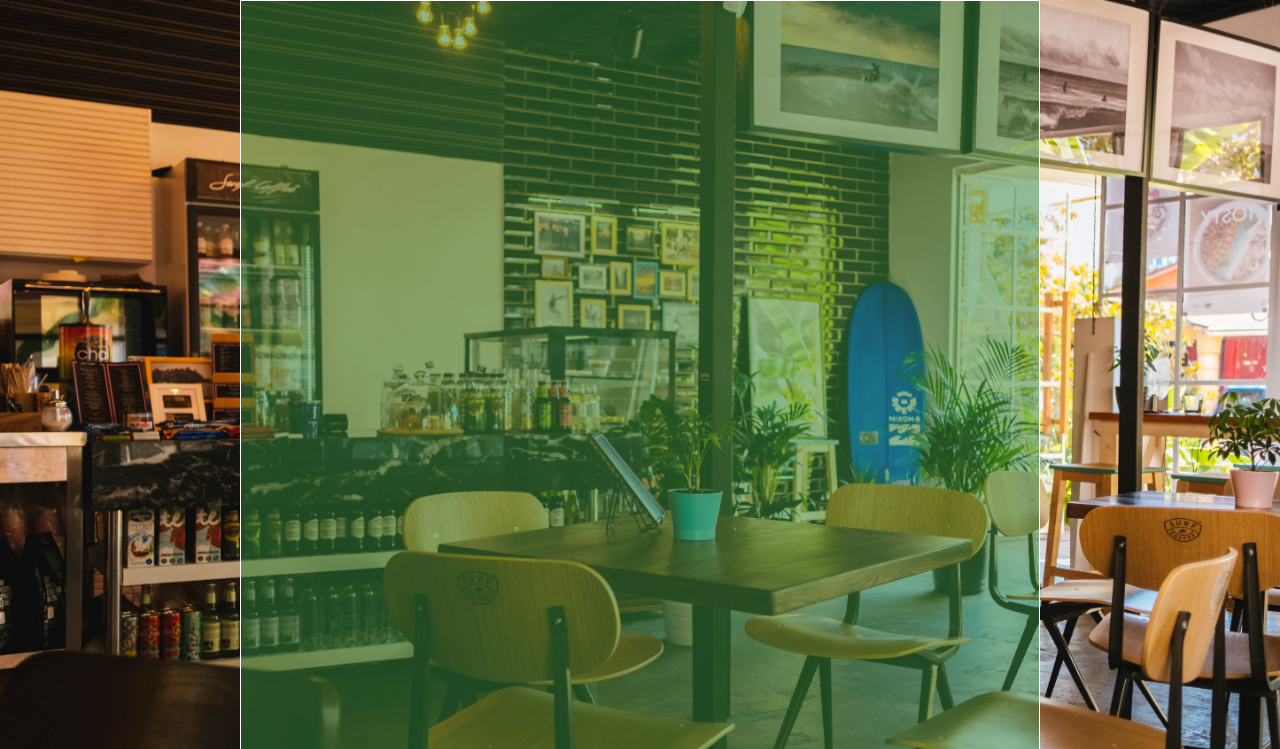
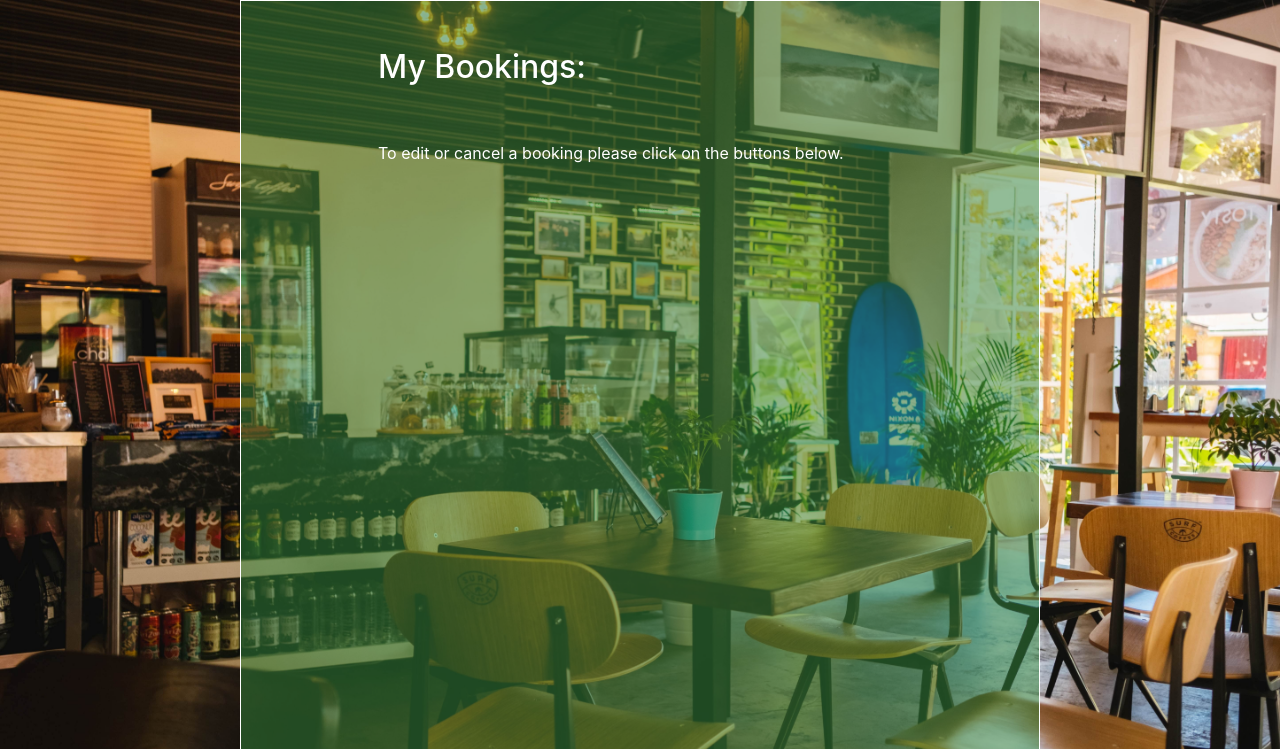
Before and after one commit to Martiless/nondairy-godmother, a Django app: page /my_bookings/ in a window 1280 px wide. Shown: the part 166-915 px from the top of the page. Run offline with Django 3.2, Linux system fonts and the light colour scheme; the visitor is signed in with stand-in values (Sample User, id 1); data that the repository does not hold is empty; some libraries are stand-ins or nearby versions.

Commit message:
Start initial set up of CRUD fucntions

```diff
--- a/bookingsystem/urls.py
+++ b/bookingsystem/urls.py
@@ -9,5 +9,5 @@ urlpatterns = [
     path('bookings/', views.BookingView.as_view(), name='bookings'),
     path('menus/', views.Menus.as_view(), name='menus'),
     path('thank_you/', views.ThankYou.as_view(), name='thank_you'),
-    path('my_bookings/', views.EditBookingView.as_view(), name='my_bookings'),
+    path('my_bookings/', views.ListBookingView.as_view(), name='my_bookings'),
 ]
--- a/bookingsystem/views.py
+++ b/bookingsystem/views.py
@@ -1,15 +1,15 @@
-from django.shortcuts import render
-from django.http import HttpResponse
-from django.http import HttpResponseRedirect
+from django.shortcuts import render, redirect, reverse, get_object_or_404
 from django.views import generic
 from django.views.generic.edit import FormView
 from .forms import OnlineForm, EditBookingForm
 from django.contrib import messages
-from django.urls import reverse_lazy
-
+from .models import Booking
 
 
 class Home(generic.DetailView):
+    """
+    Renders the Index page in the browser
+    """
     template_name = 'index.html'
 
     def get(self, request):
@@ -17,6 +17,9 @@ class Home(generic.DetailView):
 
 
 class BookingView(FormView):
+    """
+    Renders the Booking form page in the browser
+    """
     template_name = 'bookings.html'
     form_class = OnlineForm
     success_url = '/thank_you/'
@@ -35,6 +38,9 @@ class BookingView(FormView):
 
 
 class ThankYou(generic.DetailView):
+    """
+    Renders the Thank You page in the browser
+    """
     template_name = 'thank_you.html'
 
     def get(self, request):
@@ -42,13 +48,17 @@ class ThankYou(generic.DetailView):
 
 
 class Menus(generic.DetailView):
-    template_name = 'menus.html'
-
+    """
+    Renders the Menu page in the browser
+    """
     def get(self, request):
         return render(request, 'menus.html')
 
 
 class SignIn(generic.DetailView):
+    """
+    Renders the Login page in the browser
+    """
 
     def login_view(self, request):
         if request.method == "POST":
@@ -57,10 +67,22 @@ class SignIn(generic.DetailView):
             return render(request, 'login.html')
 
 
-class EditBookingView(FormView):
+class ListBookingView(generic.ListView):
+    """
+    This is the view that will bring up the
+    list of bookings for a particular users
+    so that they can be edited or deleted
+    """
     template_name = 'my_bookings.html'
-    form_class = EditBookingForm
-    success_url = '/thank_you/'
 
-    def edit_booking_form(request):
-        return render(request, 'my_bookings.html')
+    def get(self, request, *args, **kwargs):
+        if request.user.is_authenticated:
+            bookings = Booking.objects.filter(user=request.user)
+            my_bookings = filter(self, bookings)
+
+            return render(request, 'my_bookings.html', {
+                'my_bookings': my_bookings
+            }
+            )
+        else:
+            return redirect('account_login')
--- a/requirements.txt
+++ b/requirements.txt
@@ -8,6 +8,8 @@ gunicorn==20.1.0
 oauthlib==3.2.0
 psycopg2==2.9.3
 PyJWT==2.4.0
+pylint-django==2.5.3
+pylint-plugin-utils==0.7
 python3-openid==3.2.0
 pytz==2022.1
 requests-oauthlib==1.3.1
--- a/templates/my_bookings.html
+++ b/templates/my_bookings.html
@@ -1,14 +1,30 @@
 {% extends "base.html" %}
 
 {% block content %}
+
 <section id="booking" class="book_a_table">
     <div class="booking_container">
+        <h2>My Bookings:</h2>
+        <p>To edit or cancel a booking please click on the buttons below.</p>
         <div class="row">
             <div class="col-md-3 mt-5 offset-md-3">
+                {% for booking in bookings %}
+                <div class="col-md-4">
+                    <div class="card mb-4">
+                        <div class="card-body">
+                            <h4 class='card-title text-uppercase text-center'>{{ booking.date }} at
+                                {{ booking.time }}</h4>
+                            <h6 class="text-uppercase">{{ booking.name }}</h6>
+                            <div class='card-text'>
+                                <p><i class="fas fa-phone"></i> {{ bookings.phone }}</p>
+                                <p><i class="far fa-envelope"></i> {{ bookings.email }}</p>
+                                <p>Number of People: {{ bookings.number_of_people }}</p>
 
-            </div>
-        </div>
-    </div>
+                                {%endfor%}
+
+                            </div>
+                        </div>
+                    </div>
 </section>
 
 
```
